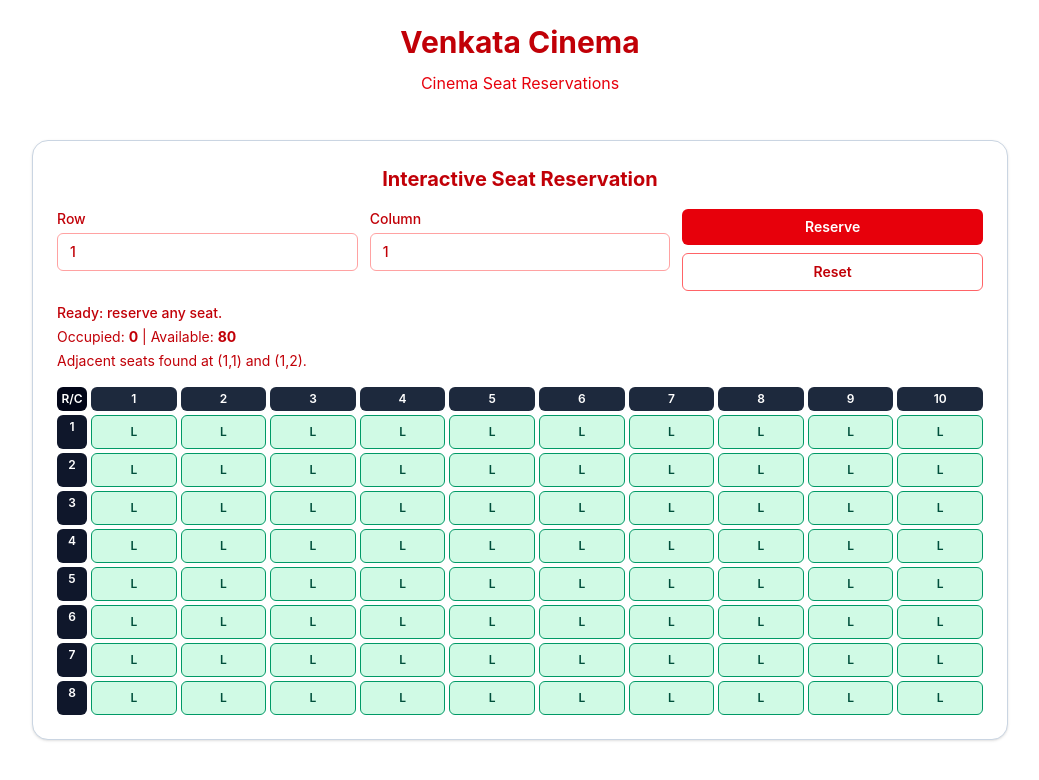
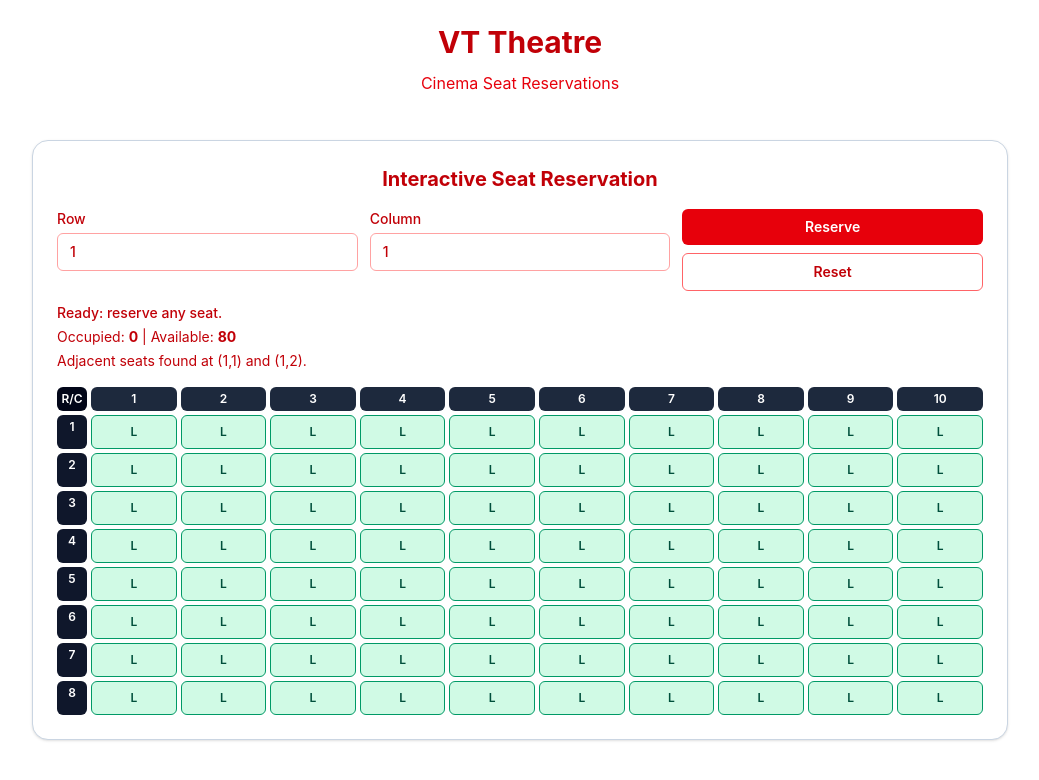
Before and after one commit to 4GeeksAcademy/Cinema_ticket_Reservation_mi_ven_ai2, a website built with Vite: page index.html in a window 1280 px wide. Shown: the whole page, without its empty margins (120-1159 px from the left). Built offline with nearby package versions, Linux system fonts and the light colour scheme.

Commit message:
commiting after minor fixes

```diff
--- a/index.html
+++ b/index.html
@@ -49,7 +49,7 @@
   </head>
   <body class="min-h-screen bg-white text-red-700">
     <header class="mx-auto max-w-5xl px-4 pt-4 text-center sm:px-6 sm:pt-6">
-      <h1 class="m-0 text-2xl font-bold leading-tight sm:text-3xl">Venkata Cinema</h1>
+      <h1 class="m-0 text-2xl font-bold leading-tight sm:text-3xl">VT Theatre</h1>
       <p class="mt-2 text-base leading-relaxed text-red-600">
         Cinema Seat Reservations
       </p>
```
